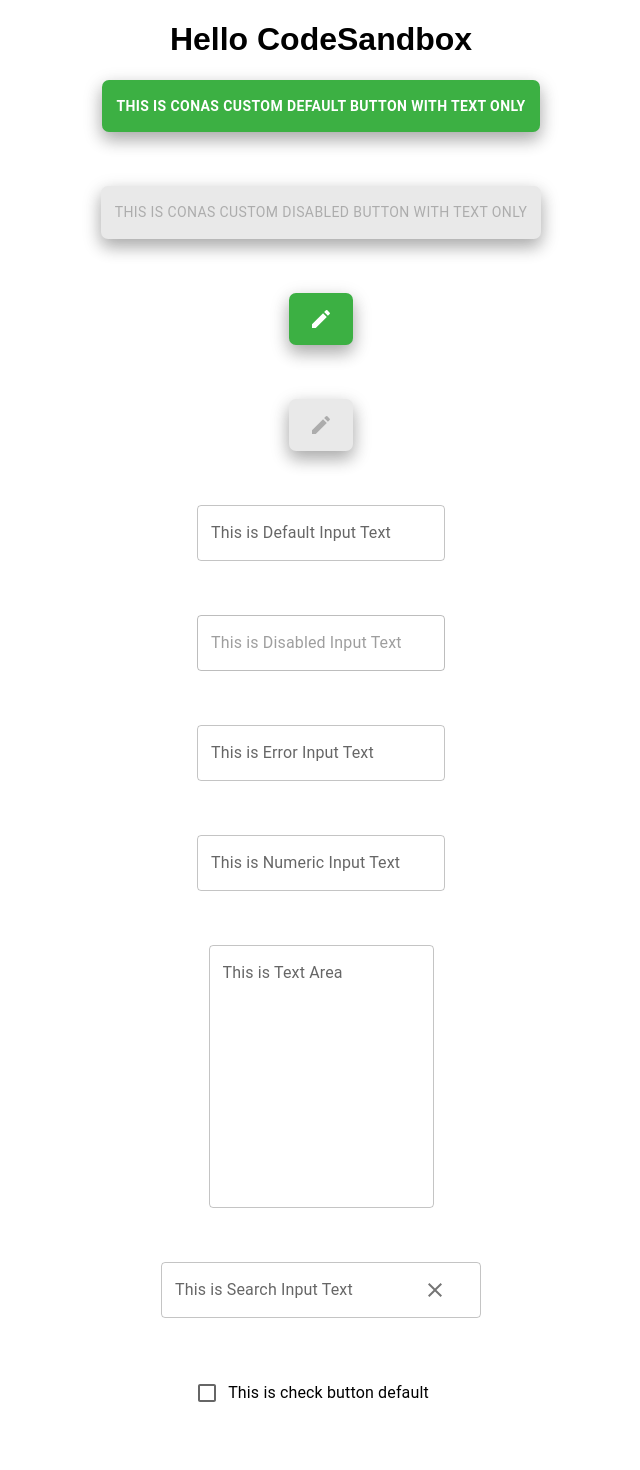
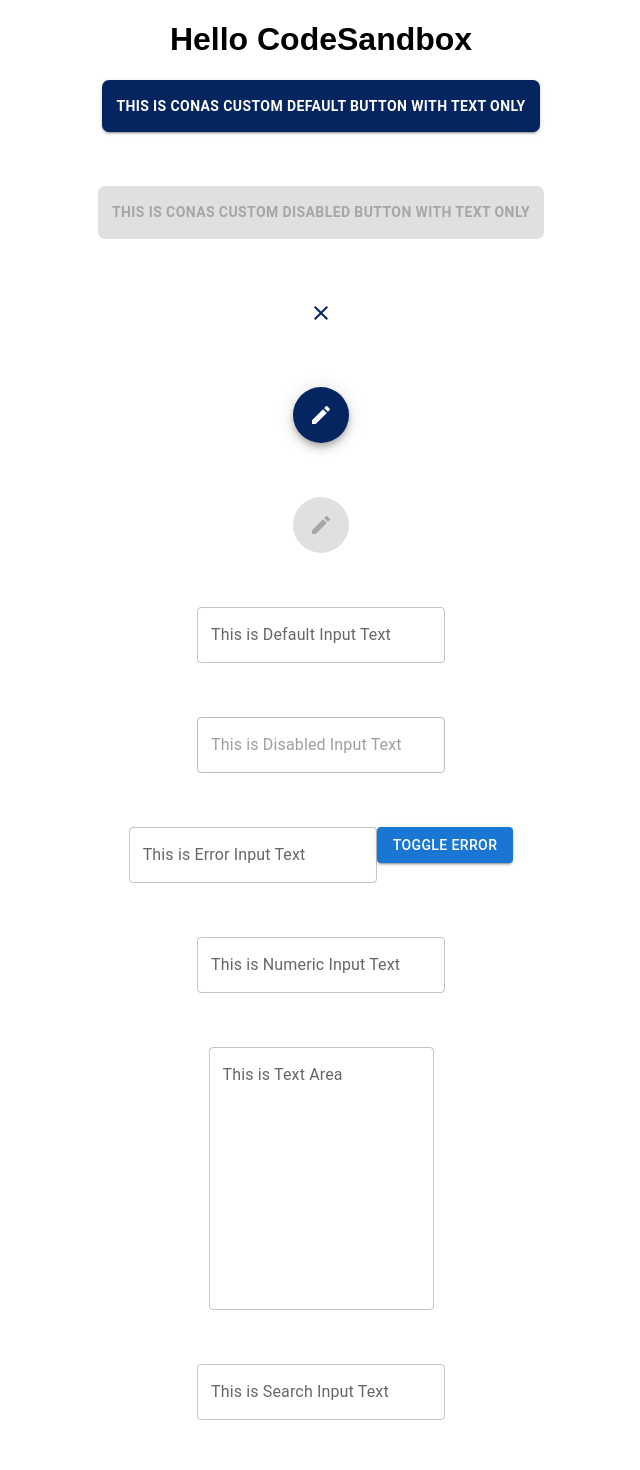
Before and after one commit to AK-Conas/BasicComponents, a React (Create React App) app: page / in a window 1280 px wide. Shown: the top 1470 px of the page, without its empty margins (319-959 px from the left). Built offline with nearby package versions, Linux system fonts and the light colour scheme.

Commit message:
Update 6 files

```diff
--- a/src/App.js
+++ b/src/App.js
@@ -4,6 +4,9 @@ import CButton from "./CButton";
 import CCheckButton from "./CCheckButton";
 import React, { useState } from "react";
 import EditIcon from "@mui/icons-material/Edit";
+import CloseIcon from "@mui/icons-material/Close";
+
+import Button from "@mui/material/Button";
 
 export default function App() {
   const handleClick = () => {
@@ -42,13 +45,16 @@ export default function App() {
       <br></br>
       <br></br>
 
-      {/* <CCButton
-        cText="This is Conas Custom Disabled Button with text only"
-        c_disabled={true}
-        cTooltipText="Disabled Button"
+      <CButton
+        cSrcSimple={<CloseIcon />}
+        cTooltipText="Link Button"
         cOnClick={handleClick}
+        cLink={"https://mui.com/material-ui/react-floating-action-button/"}
       />
-       <br></br><br></br><br></br><br></br> */}
+      <br></br>
+      <br></br>
+      <br></br>
+      <br></br>
       <CButton
         cSrc={<EditIcon />}
         cTooltipText="Image  Button"
@@ -64,8 +70,6 @@ export default function App() {
         cTooltipText="Image Disabled Button"
         cOnClick={handleClick}
       />
-
-      {/* Both text and image check later todo. rest button all done */}
 
       <br></br>
       <br></br>
@@ -91,28 +95,28 @@ export default function App() {
         cError={error}
         cErrorMsg="This is an error message"
       />
-      <CButton variant="contained" onClick={handleToggle}>
+      <Button variant="contained" onClick={handleToggle}>
         Toggle Error
-      </CButton>
+      </Button>
 
       <br></br>
       <br></br>
       <br></br>
       <br></br>
 
-      <CInput cHintText="This is Numeric Input Text" cType={1} />
+      <CInput cHintText="This is Numeric Input Text" cType={"number"} />
 
       <br></br>
       <br></br>
       <br></br>
       <br></br>
 
-      <CInput cHintText="This is Text Area" isNumeric={true} cRows={10} />
+      <CInput cHintText="This is Text Area" cRows={10} />
       <br></br>
       <br></br>
       <br></br>
       <br></br>
-      <CInput cHintText="This is Search Input Text" cType={2} />
+      <CInput cHintText="This is Search Input Text" cType={"search"} />
 
       <br></br>
       <br></br>
--- a/src/CButton.jsx
+++ b/src/CButton.jsx
@@ -1,36 +1,37 @@
 import React from "react";
+import IconButton from "@mui/material/IconButton";
+import Fab from "@mui/material/Fab";
 import Button from "@mui/material/Button";
-import { styled } from "@mui/system";
+import { createTheme, ThemeProvider } from "@mui/material/styles";
 
-const CustomButton = styled(Button)(({ theme, isDisabled }) => ({
-  backgroundColor: isDisabled ? "#E9E9E9" : "#3cb043",
-  color: "#FFFFFF",
-  fontWeight: isDisabled ? "inherit" : "bold",
-  padding: "1em",
-  borderRadius: "0.5em",
-  boxShadow: "0 8px 16px 0 rgba(0,0,0,0.2), 0 6px 20px 0 rgba(0,0,0,0.19)",
-  "&:hover": {
-    backgroundColor: "#13A538"
-  }
-}));
-
-const SimpleButton = styled(Button)(({ theme, isDisabled }) => ({
-  fontWeight: isDisabled ? "inherit" : "bold",
-  padding: "1em",
-  borderRadius: "0.5em"
-}));
-
-//todo check later  cursor:(isDisabled?'not-allowed':'inherit'),     cTooltipText
+import CloseIcon from "@mui/icons-material/Close";
+const themeMain = createTheme({
+  palette: {
+    primary: {
+      main: "#042560",
+    },
+    secondary: {
+      main: "#3cb043",
+    },
+  },
+});
+//todo check later  cursor:(isDisabled?'not-allowed':'inherit')
+//cTooltipText - check how to add tooltip in mui,  href={cLink}
+//{/* Both text and image check later todo. rest button all done */}
 function CButton({
-  children,
   cText,
   cSrc,
   cSrcSimple,
   cTooltipText,
   c_disabled,
-  cOnClick
+  cOnClick,
+  cLink,
 }) {
-  const buttonVariant = c_disabled ? "disabled" : "default"; // You can use a variant to toggle styles
+  const buttonStyle = {
+    fontWeight: "bold",
+    padding: "1em",
+    borderRadius: "0.5em",
+  };
 
   const handleClick = () => {
     // Handle button click here
@@ -42,37 +43,47 @@ function CButton({
 
   if (cSrcSimple !== undefined) {
     return (
-      <SimpleButton
-        variant={buttonVariant}
-        isDisabled={c_disabled}
+      <ThemeProvider theme={themeMain}>
+        <IconButton
+          aria-label={cTooltipText}
+          disabled={c_disabled}
           onClick={handleClick}
+          color="primary"
         >
           {cSrcSimple}
-      </SimpleButton>
+        </IconButton>
+      </ThemeProvider>
     );
   }
-
   if (cSrc !== undefined) {
     return (
-      <CustomButton
-        variant={buttonVariant}
-        isDisabled={c_disabled}
+      <ThemeProvider theme={themeMain}>
+        <Fab
+          aria-label={cTooltipText}
+          disabled={c_disabled}
           onClick={handleClick}
+          color="primary"
+          variant="contained"
         >
           {cSrc}
-      </CustomButton>
+        </Fab>
+      </ThemeProvider>
     );
   }
-
   if (cText !== undefined) {
     return (
-      <CustomButton
-        variant={buttonVariant}
-        isDisabled={c_disabled}
+      <ThemeProvider theme={themeMain}>
+        <Button
+          aria-label={cTooltipText}
+          disabled={c_disabled}
           onClick={handleClick}
+          color="primary"
+          variant="contained"
+          style={buttonStyle}
         >
           {cText}
-      </CustomButton>
+        </Button>
+      </ThemeProvider>
     );
   }
 }
--- a/src/CCheckButton.jsx
+++ b/src/CCheckButton.jsx
@@ -8,20 +8,20 @@ import { createTheme, ThemeProvider } from "@mui/material/styles";
 const themeMain = createTheme({
   palette: {
     primary: {
-      main: "#042560"
+      main: "#042560",
     },
     secondary: {
-      main: "#3cb043"
-    }
-  }
+      main: "#3cb043",
+    },
+  },
 });
-
+//todo create group for both
 const CheckButton = ({
   cLabel,
   isChecked,
   handleChange,
   isDisabled,
-  isMultiple
+  isMultiple,
 }) => {
   if (isMultiple) {
     return (
--- a/src/CInput.jsx
+++ b/src/CInput.jsx
@@ -1,28 +1,25 @@
 import React from "react";
-import { styled } from "@mui/system";
 import { TextField } from "@mui/material";
-import CloseIcon from "@mui/icons-material/Close";
-import InputAdornment from "@mui/material/InputAdornment";
+// import CloseIcon from "@mui/icons-material/Close";
+// import InputAdornment from "@mui/material/InputAdornment";
 import { createTheme, ThemeProvider } from "@mui/material/styles";
-import CButton from "./CButton";
-
-const numericConst = 1;
-const searchConst = 2;
+// import CButton from "./CButton";
 
 const themeMain = createTheme({
   palette: {
     primary: {
-      main: "#042560"
+      main: "#042560",
     },
     secondary: {
-      main: "#3cb043"
-    }
-  }
+      main: "#3cb043",
+    },
+  },
 });
 
-const CustomInput = styled(TextField)(({ theme, isDisabled }) => ({}));
-
-//todo check later     cTooltipText,   add-minWidth,    check for circular background for close icon
+//todo check later
+//cTooltipText,
+//add-minWidth,
+//close icon is too close for search
 function CInput({
   children,
   cHintText,
@@ -30,47 +27,27 @@ function CInput({
   cError,
   cErrorMsg,
   cType,
-  cRows
+  cRows,
 }) {
-  //   const search = InputProps={{
-  //     endAdornment: (
-  //       <InputAdornment
-  //         position="end"
-  //         className="inputAdornment"
-  //       >
-  //      <CButton
-  //         cSrcSimple={<CloseIcon />}
-  //         cTooltipText="Image Button"
-  //       />
-  //     </InputAdornment>
-  //   ),
-  // }};
-  let searchUI = {};
-  if (cType === searchConst) {
-    searchUI = {
-      InputProps: {
-        endAdornment: (
-          <InputAdornment position="end" className="inputAdornment">
-            <CButton cSrcSimple={<CloseIcon />} cTooltipText="Image Button" />
-          </InputAdornment>
-        )
-      }
-    };
-  }
-
   if (cHintText !== undefined) {
     return (
       <ThemeProvider theme={themeMain}>
-        <CustomInput
+        <TextField
           disabled={cDisabled}
           label={cHintText}
           color="primary"
           error={cError}
-          type={cType === numericConst ? "number" : "text"}
+          type={cType === undefined ? "text" : cType}
           helperText={cError ? cErrorMsg : ""}
           multiline={cRows > 1 ? true : false}
+          // inputProps={{
+          //   min: 0, // Set the minimum value
+          //   max: 100, // Set the maximum value
+          //   step: 1, // Set the step (optional)
+          // }}
+          //this does not work with typing, for that
+          //method check has to be added
           rows={cRows === undefined ? 10 : cRows}
-          {...searchUI}
         />
       </ThemeProvider>
     );
```
Also changed, not shown: .codesandbox/tasks.json (added), 1 other file (tests, documents, lock files or other folders). Lines whose indentation alone changed are shown as unchanged.
